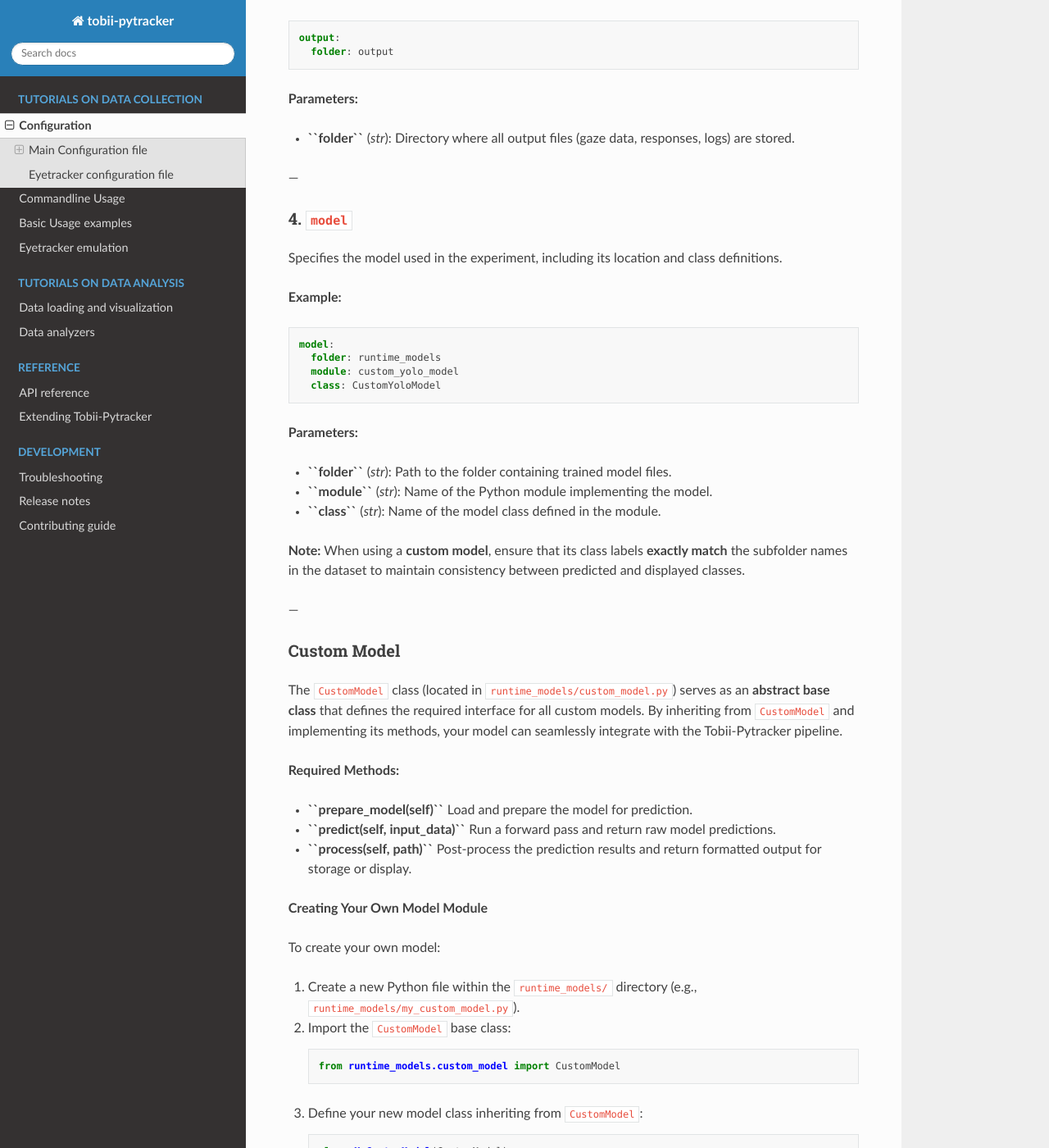
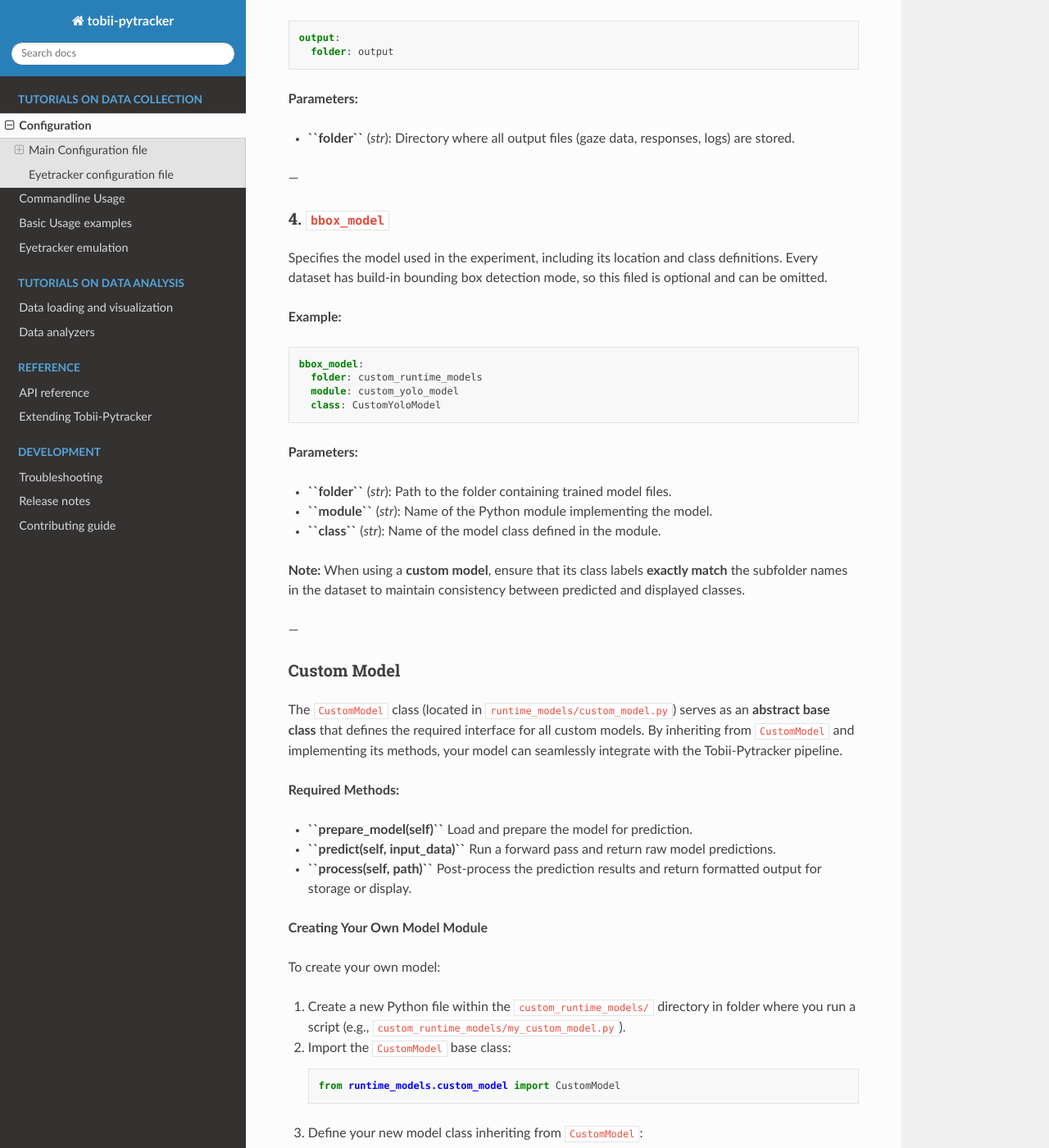
Before and after one commit to sbobek/tobii-pytracker, a Sphinx documentation site: the page built from docs/configuration.rst, in a window 1280 px wide and 1400 px high, scrolled down 5165 px. Shown: the whole window at 82% size. Built offline with Sphinx 7.4.7 and the Read the Docs theme 3.1.0, drawn with Linux system fonts in a browser that asks for light colours; some of the changed text lies outside the part shown.

Commit message:
refactoring custom_models, updated documentation

```diff
--- a/docs/configuration.rst
+++ b/docs/configuration.rst
@@ -55,26 +55,26 @@
         - 750
 
     output:
-    folder: output
+      folder: output
 
-    model:
-    folder: models
-    module: custom_yolo_model
-    class: CustomYoloModel
+    bbox_model:
+      folder: custom_runtime_models
+      module: custom_yolo_model
+      class: CustomYoloModel
 
     instructions:
-    intro:
-        - "Welcome to the study!"
-        - ""
-        - "In this experiment, you will see a series of images or text samples."
-        - "Please look at each stimulus carefully, then select the appropriate option using the buttons below."
-        - ""
-        - "Press SPACE to begin."
-    outro:
-        - "Thank you for participating in this study!"
-        - ""
-        - "Your responses and recordings have been saved."
-        - "You may now close the window or press ESC to exit."
+      intro:
+          - "Welcome to the study!"
+          - ""
+          - "In this experiment, you will see a series of images or text samples."
+          - "Please look at each stimulus carefully, then select the appropriate option using the buttons below."
+          - ""
+          - "Press SPACE to begin."
+      outro:
+          - "Thank you for participating in this study!"
+          - ""
+          - "Your responses and recordings have been saved."
+          - "You may now close the window or press ESC to exit."
 
 
 Below is a detailed explanation of each section and its parameters, along with examples.
@@ -255,17 +255,18 @@
 
 ---
 
-4. ``model``
+4. ``bbox_model``
 ~~~~~~~~~~~~~~~~
 
 Specifies the model used in the experiment, including its location and class definitions.
+Every dataset has build-in bounding box detection mode, so this filed is optional and can be omitted.
 
 **Example:**
 
 .. code-block:: yaml
 
-    model:
-      folder: runtime_models
+    bbox_model:
+      folder: custom_runtime_models
       module: custom_yolo_model
       class: CustomYoloModel
 
@@ -304,7 +305,7 @@
 
 To create your own model:
 
-1. Create a new Python file within the ``runtime_models/`` directory (e.g., ``runtime_models/my_custom_model.py``).
+1. Create a new Python file within the ``custom_runtime_models/`` directory  in folder where you run a script (e.g., ``custom_runtime_models/my_custom_model.py``).
 2. Import the ``CustomModel`` base class:
 
    .. code-block:: python
--- a/docs/release_notes.rst
+++ b/docs/release_notes.rst
@@ -12,6 +12,8 @@
 * Added full set of readings from eyetracker (not limited to average pupil size, or average gaze point)
 * Added HeatMapAnalyzer, FixationAnalyzer, FocusMapAnalyzer, SaccadeAnalyzer complete code
 * Fixed issues with pyglet requirements on Windows
+* Moved bounding box detectiona nd stimulus drawing to Dataset class.
+* Removed enable_mode -- it is now handled by optional configuration field.
 
 
 0.1.1 (2025-10-28)
```
Also changed, not shown: other parts of docs/release_notes.rst (+1 -1 lines), README.md (+8 -3 lines), docs/commandline_usage.rst (+3 -6 lines), 4 other files.
